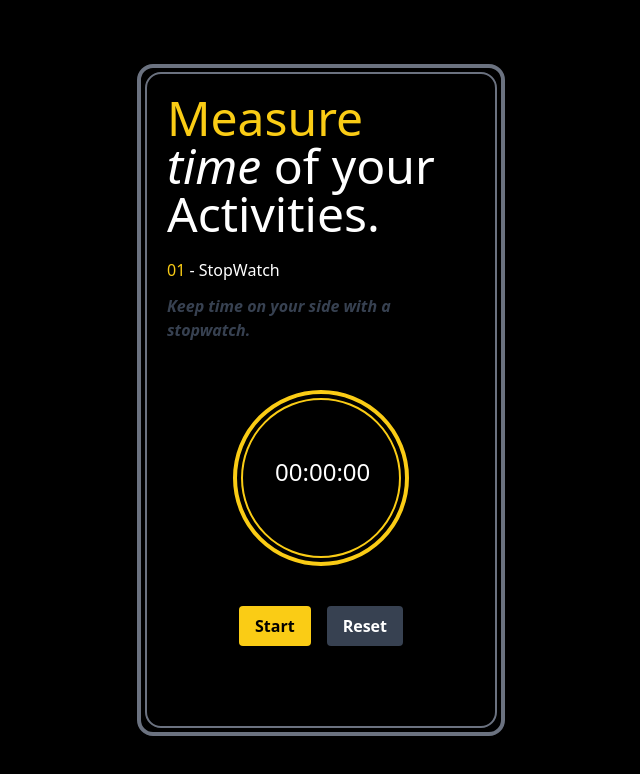
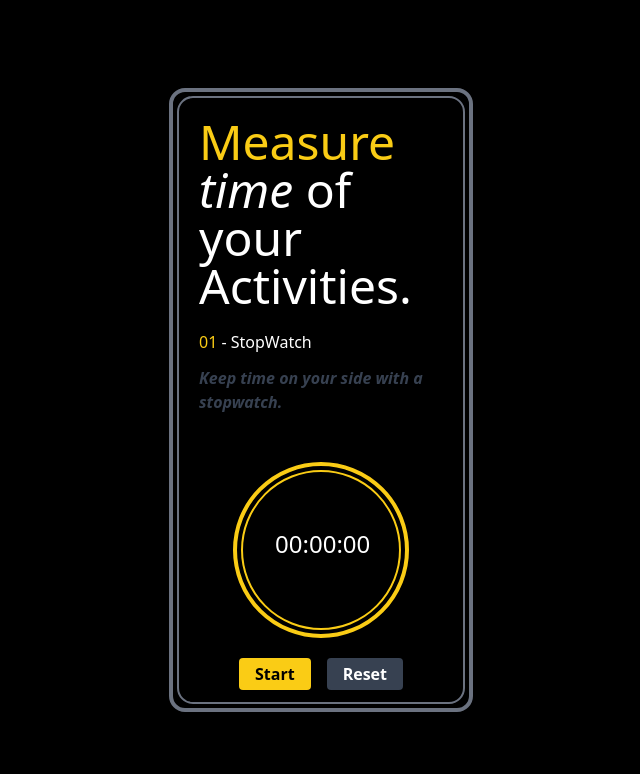
Before and after one commit to Somya148/01-stopwatch, a React (Create React App) app: page / in a window 1280 px wide. Shown: the top 774 px of the page, without its empty margins (319-959 px from the left). Built offline with nearby package versions, Linux system fonts and the light colour scheme.

Commit message:
update build for gh-pages

```diff
--- a/package.json
+++ b/package.json
@@ -1,4 +1,5 @@
 {
+  "homepage": "https://Somya148.github.io/01-stopwatch",
   "name": "01-stopwatch",
   "version": "0.1.0",
   "private": true,
@@ -13,6 +14,8 @@
   },
   "scripts": {
     "start": "react-scripts start",
+    "predeploy": "npm run build",
+    "deploy": "gh-pages -d build",
     "build": "react-scripts build",
     "test": "react-scripts test",
     "eject": "react-scripts eject"
--- a/src/App.js
+++ b/src/App.js
@@ -24,9 +24,9 @@ function App() {
   return (
     <div className="bg-black  h-screen flex items-center justify-center text-white">
 
-      <div className="h-[42rem]  w-[23rem] rounded-2xl border-4 border-gray-500 flex justify-center align-center items-center">
+      <div className="h-[39rem]  w-[19rem] rounded-2xl border-4 border-gray-500 flex justify-center align-center items-center">
 
-        <div className="h-[41rem]  w-[22rem] rounded-2xl border-2 border-gray-500 ">
+        <div className="h-[38rem]  w-[18rem] rounded-2xl border-2 border-gray-500 ">
 
           <div className="m-5 text-5xl">
             <h1 className="text-yellow-400 ">Measure </h1>
@@ -49,16 +49,16 @@ function App() {
           </div>
 
 
-          <div className="flex justify-center align-center mt-10">
+          <div className="flex justify-center align-center mt-5">
 
 
 
             {running ? (
-              <button className="bg-red-500 hover:bg-red-600 text-white font-semibold py-2 px-4 rounded" onClick={() => setRunning(false)}>Stop</button>
+              <button className="bg-red-500 hover:bg-red-600 text-white font-semibold py-1 px-4 rounded" onClick={() => setRunning(false)}>Stop</button>
             ) : (
-              <button className="bg-yellow-400 hover:bg-yellow-600 text-black font-semibold py-2 px-4 rounded" onClick={() => setRunning(true)}>Start</button>
+              <button className="bg-yellow-400 hover:bg-yellow-600 text-black font-semibold py-1 px-4 rounded" onClick={() => setRunning(true)}>Start</button>
             )}
-            <button className="bg-gray-700  hover:bg-gray-800 text-white  font-semibold py-2 px-4 rounded ml-4" onClick={() => setTime(0)}>Reset</button>
+            <button className="bg-gray-700  hover:bg-gray-800 text-white  font-semibold py-1 px-4 rounded ml-4" onClick={() => setTime(0)}>Reset</button>
 
           </div>
 
```
